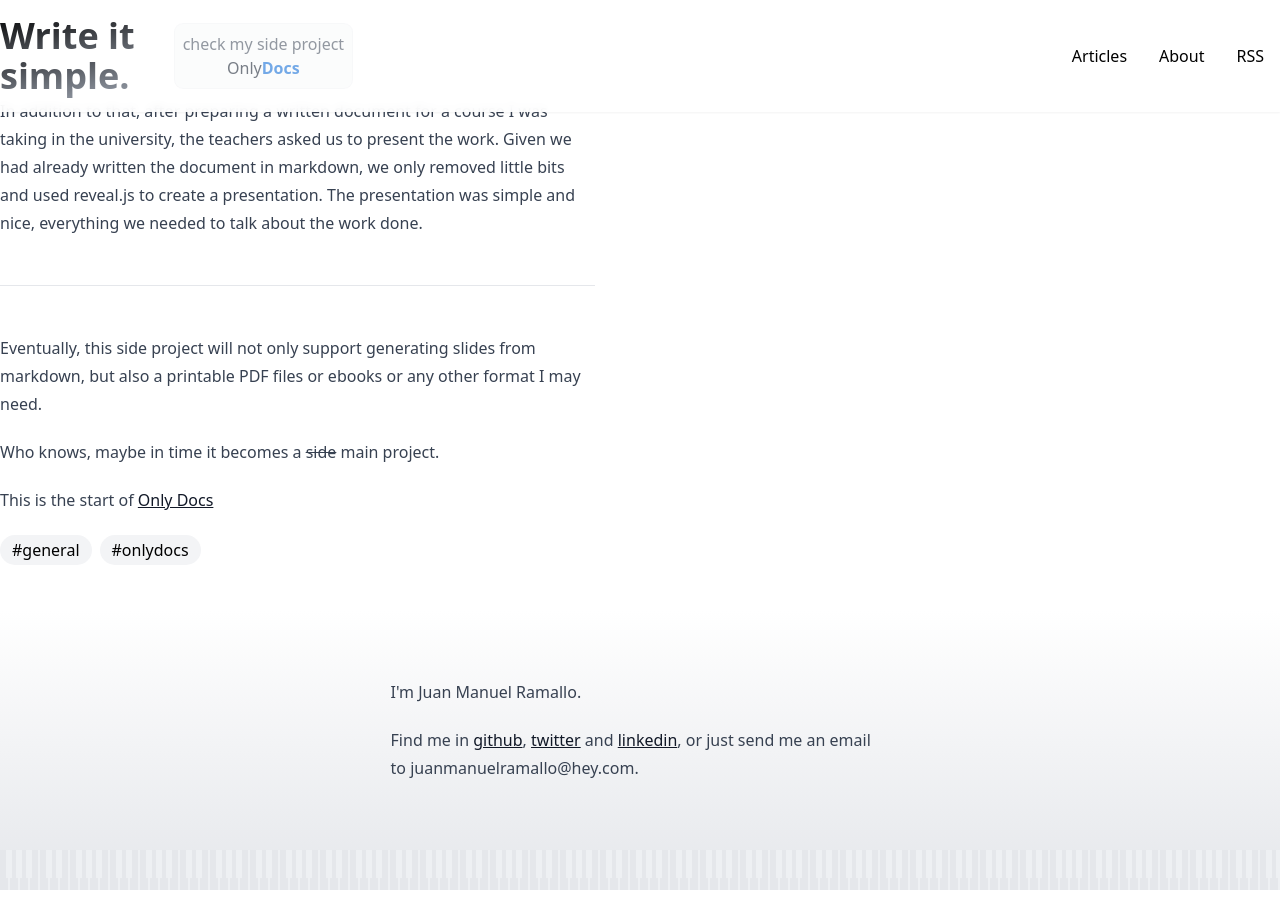
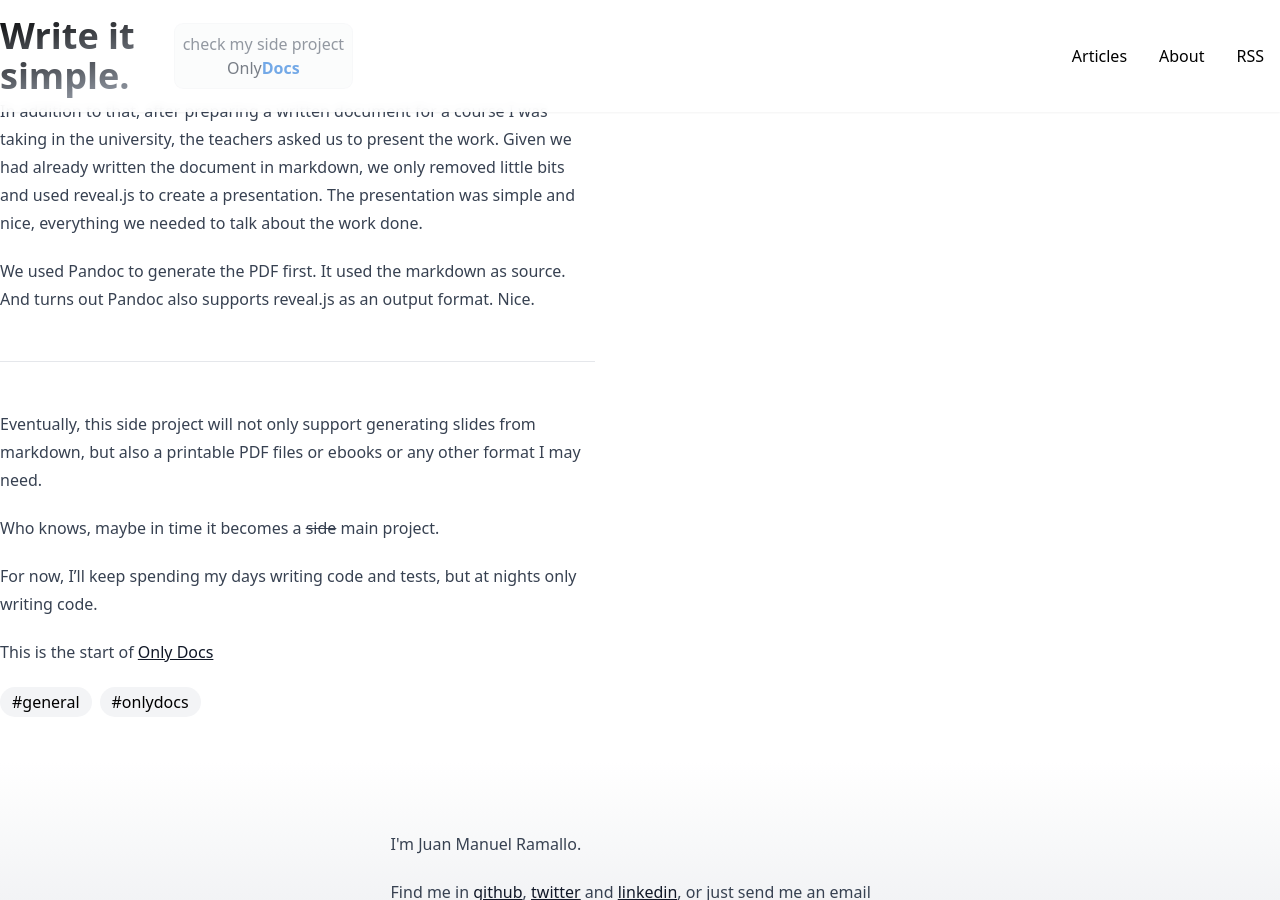
Before and after one commit to juanmanuelramallo/blog, a Jekyll site: the page built from _posts/2024-03-03-about-side-projects.md, in a window 1280 px wide and 900 px high, scrolled down 901 px. Built offline with Jekyll 4.4.1, drawn with Linux system fonts in a browser that asks for light colours.

Commit message:
Little additions

```diff
--- a/_posts/2024-03-03-about-side-projects.md
+++ b/_posts/2024-03-03-about-side-projects.md
@@ -29,10 +29,14 @@ These slides were written in Markdown and built with reveal.js—[the script use
 
 In addition to that, after preparing a written document for a course I was taking in the university, the teachers asked us to present the work. Given we had already written the document in markdown, we only removed little bits and used reveal.js to create a presentation. The presentation was simple and nice, everything we needed to talk about the work done.
 
+We used Pandoc to generate the PDF first. It used the markdown as source. And turns out Pandoc also supports reveal.js as an output format. Nice.
+
 ---
 
 Eventually, this side project will not only support generating slides from markdown, but also a printable PDF files or ebooks or any other format I may need.
 
 Who knows, maybe in time it becomes a ~~side~~ main project.
 
+For now, I'll keep spending my days writing code and tests, but at nights only writing code.
+
 This is the start of [Only Docs](https://onlydocs.1ma.dev)
```
